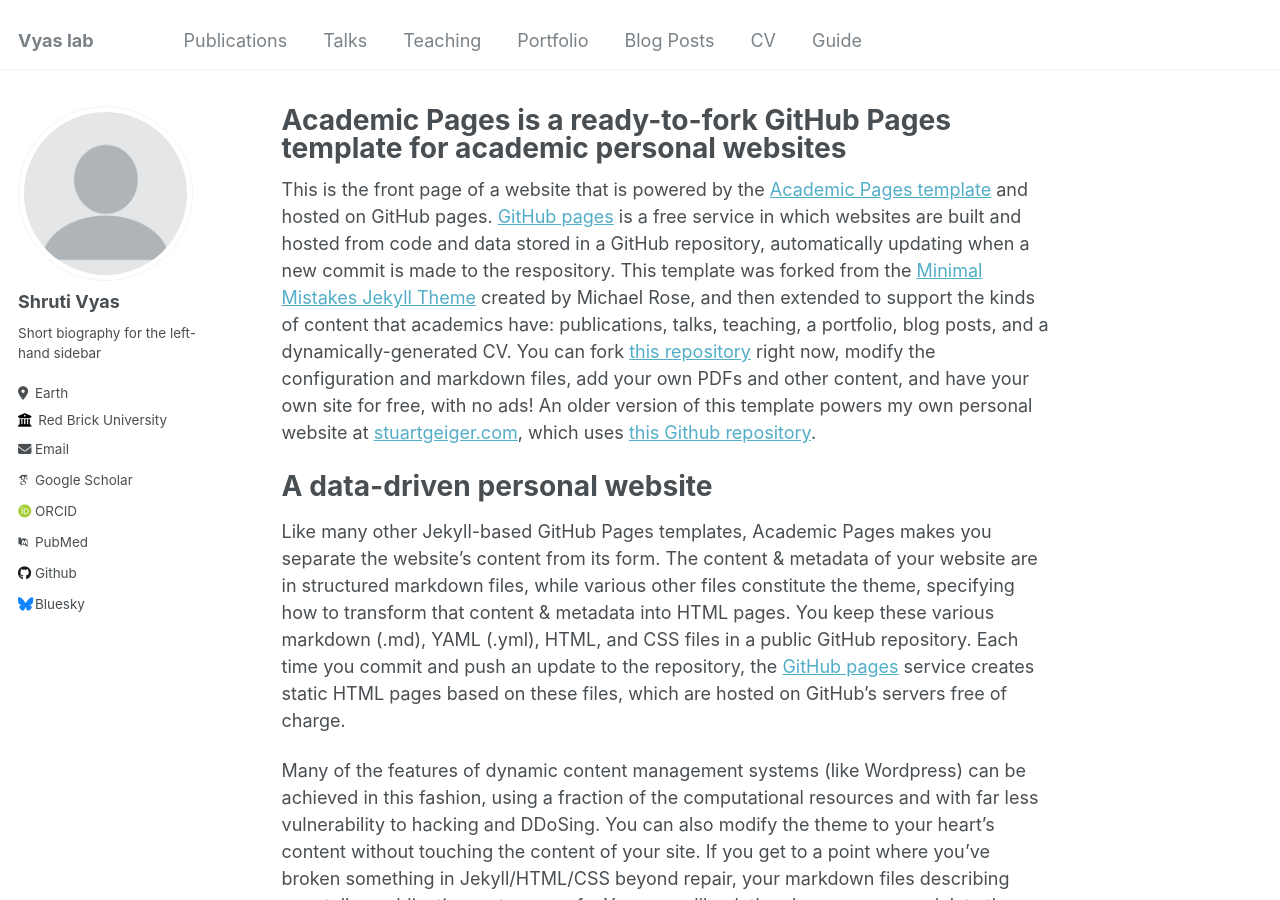
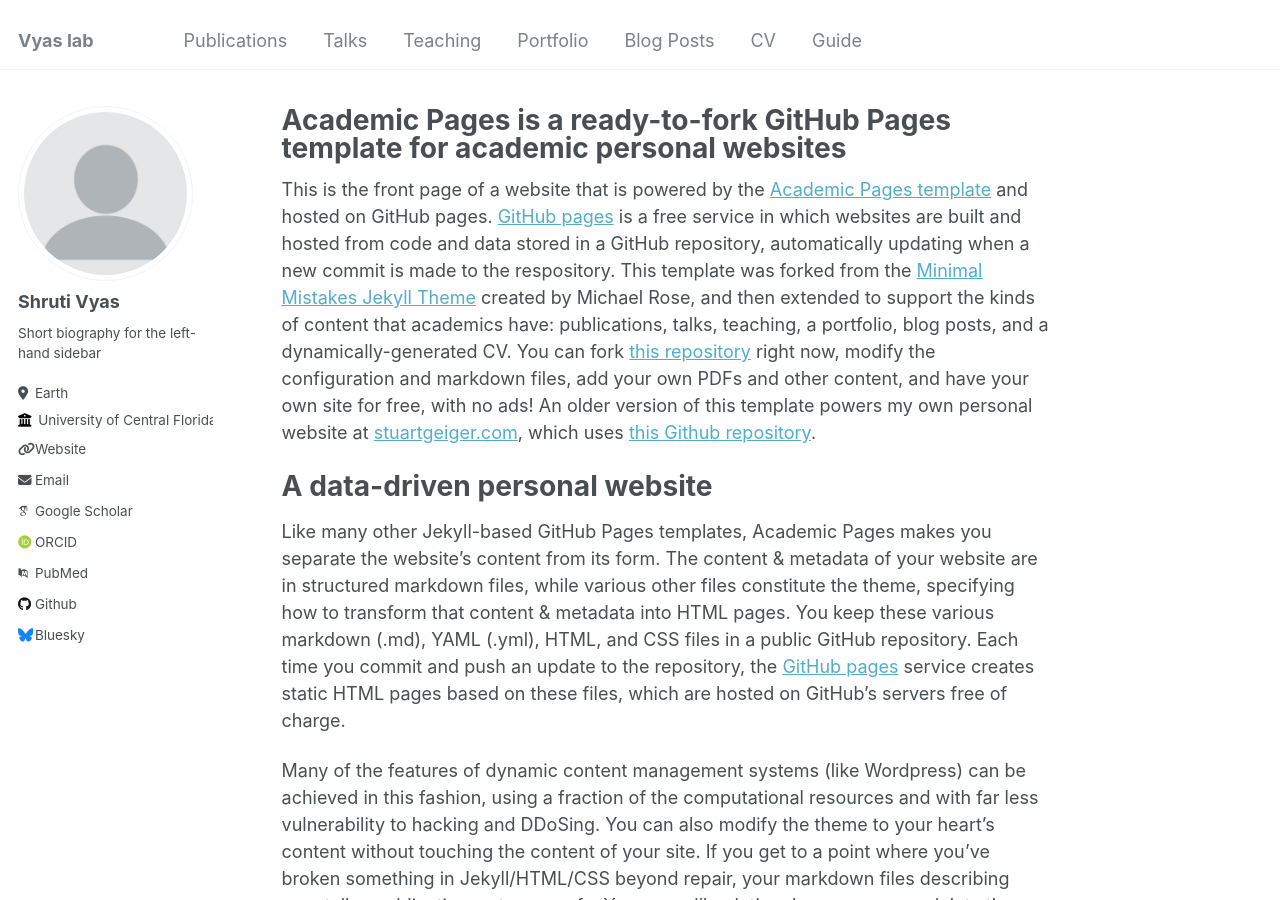
Before and after one commit to vyas-lab/vyas-lab.github.io, a Jekyll site: the page built from _pages/about.md, in a window 1280 px wide and 900 px high. Built offline with Jekyll 4.4.1, drawn with Linux system fonts in a browser that asks for light colours; some web fonts are replaced.

Commit message:
Update _config.yml

```diff
--- a/_config.yml
+++ b/_config.yml
@@ -26,8 +26,8 @@
   pronouns         : # example: "she/her"
   bio              : "Short biography for the left-hand sidebar"
   location         : "Earth"
-  employer         : "Red Brick University"
-  uri              : # URL
+  employer         : "University of Central Florida"
+  uri              : https://www.ucf.edu/
   email            : "none@example.org"
 
   # Academic websites
```
